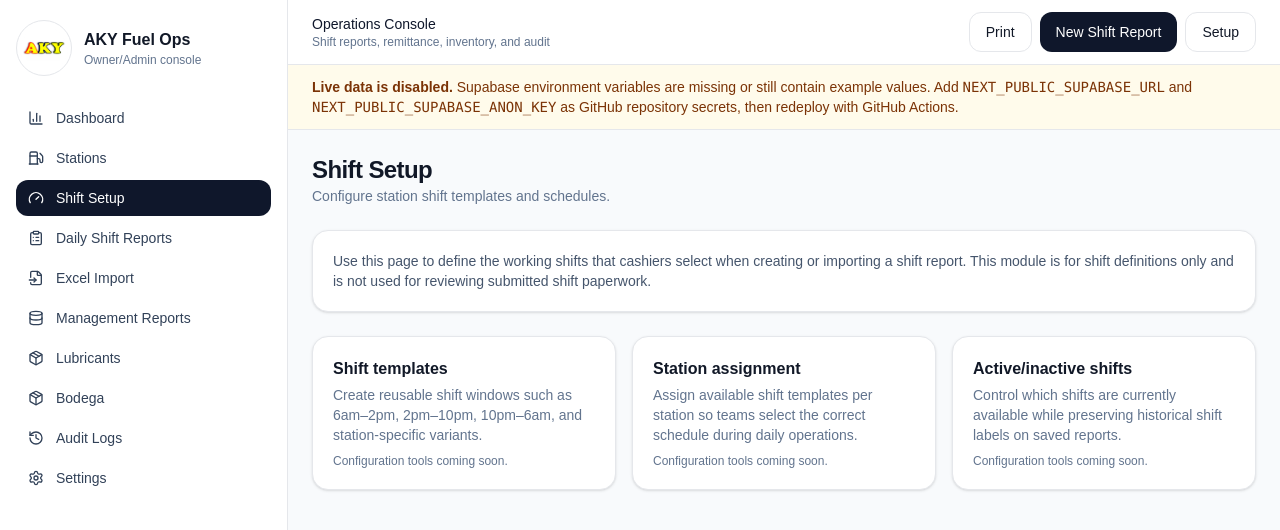
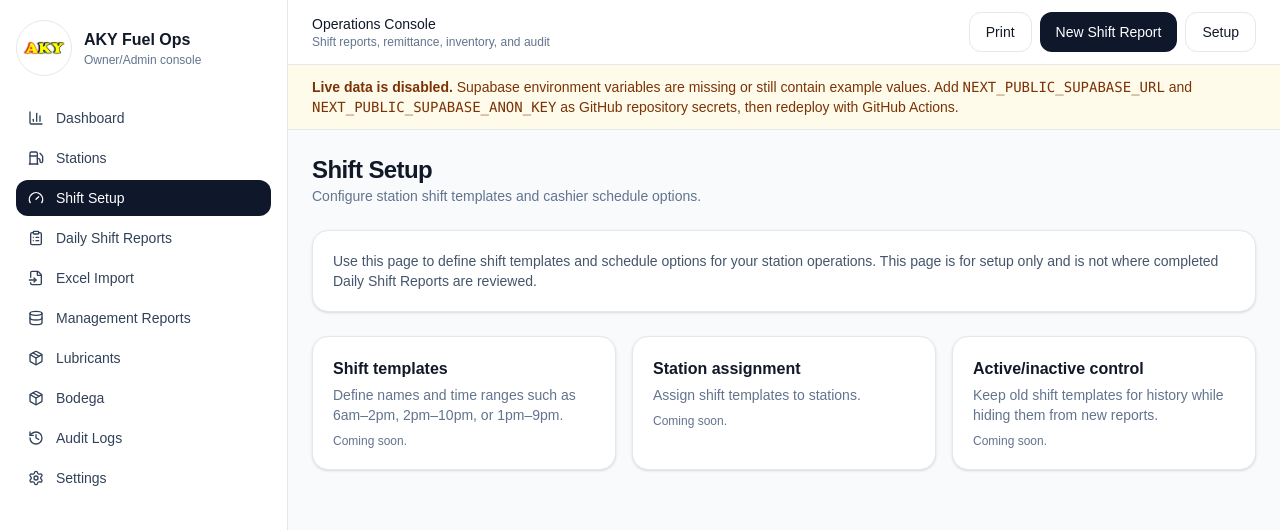
Before and after one commit to shilohg25/my-business-app, a Next.js app: page /shifts in a window 1280 px wide. Shown: the top 530 px of the page. Built offline with nearby package versions, Linux system fonts and the light colour scheme; no server answers.

Commit message:
Clarify shift setup daily reports and management reports

```diff
--- a/src/app/(app)/reports/page.tsx
+++ b/src/app/(app)/reports/page.tsx
@@ -38,18 +38,20 @@ export default function ReportsPage() {
     <div className="space-y-6">
       <div>
         <h1 className="text-2xl font-semibold tracking-tight">Management Reports</h1>
-        <p className="text-sm text-slate-500">Summaries and exports for owners and managers.</p>
+        <p className="text-sm text-slate-500">
+          Owner and manager summaries for sales, remittance, credits, expenses, and discrepancies.
+        </p>
       </div>
 
       <Card>
         <CardContent className="flex flex-wrap items-center justify-between gap-3">
           <p className="text-sm text-slate-600">
-            Detailed raw shift paperwork is reviewed in Daily Shift Reports. This module is reserved for business
-            summaries, trend reporting, and export workflows.
+            Detailed shift paperwork lives under Daily Shift Reports. This page will be for summarized business
+            reporting and exports.
           </p>
           <a
             href={appPath("/shift-reports/")}
-            className="inline-flex items-center rounded-lg border border-slate-300 px-3 py-2 text-sm font-medium text-slate-700 hover:bg-slate-50"
+            className="inline-flex items-center rounded-lg bg-slate-900 px-3 py-2 text-sm font-medium text-white hover:bg-slate-800"
           >
             Open Daily Shift Reports
           </a>
--- a/src/app/(app)/shifts/page.tsx
+++ b/src/app/(app)/shifts/page.tsx
@@ -3,15 +3,15 @@ import { Card, CardContent, CardDescription, CardHeader, CardTitle } from "@/com
 const setupSections = [
   {
     title: "Shift templates",
-    description: "Create reusable shift windows such as 6am–2pm, 2pm–10pm, 10pm–6am, and station-specific variants."
+    description: "Define names and time ranges such as 6am–2pm, 2pm–10pm, or 1pm–9pm."
   },
   {
     title: "Station assignment",
-    description: "Assign available shift templates per station so teams select the correct schedule during daily operations."
+    description: "Assign shift templates to stations."
   },
   {
-    title: "Active/inactive shifts",
-    description: "Control which shifts are currently available while preserving historical shift labels on saved reports."
+    title: "Active/inactive control",
+    description: "Keep old shift templates for history while hiding them from new reports."
   }
 ];
 
@@ -20,14 +20,14 @@ export default function Page() {
     <div className="space-y-6">
       <div>
         <h1 className="text-2xl font-semibold tracking-tight">Shift Setup</h1>
-        <p className="text-sm text-slate-500">Configure station shift templates and schedules.</p>
+        <p className="text-sm text-slate-500">Configure station shift templates and cashier schedule options.</p>
       </div>
 
       <Card>
         <CardContent>
           <p className="text-sm text-slate-600">
-            Use this page to define the working shifts that cashiers select when creating or importing a shift report.
-            This module is for shift definitions only and is not used for reviewing submitted shift paperwork.
+            Use this page to define shift templates and schedule options for your station operations. This page is for
+            setup only and is not where completed Daily Shift Reports are reviewed.
           </p>
         </CardContent>
       </Card>
@@ -39,7 +39,7 @@ export default function Page() {
               <CardTitle>{section.title}</CardTitle>
               <CardDescription>{section.description}</CardDescription>
             </CardHeader>
-            <CardContent className="pt-0 text-xs text-slate-500">Configuration tools coming soon.</CardContent>
+            <CardContent className="pt-0 text-xs text-slate-500">Coming soon.</CardContent>
           </Card>
         ))}
       </div>
```
